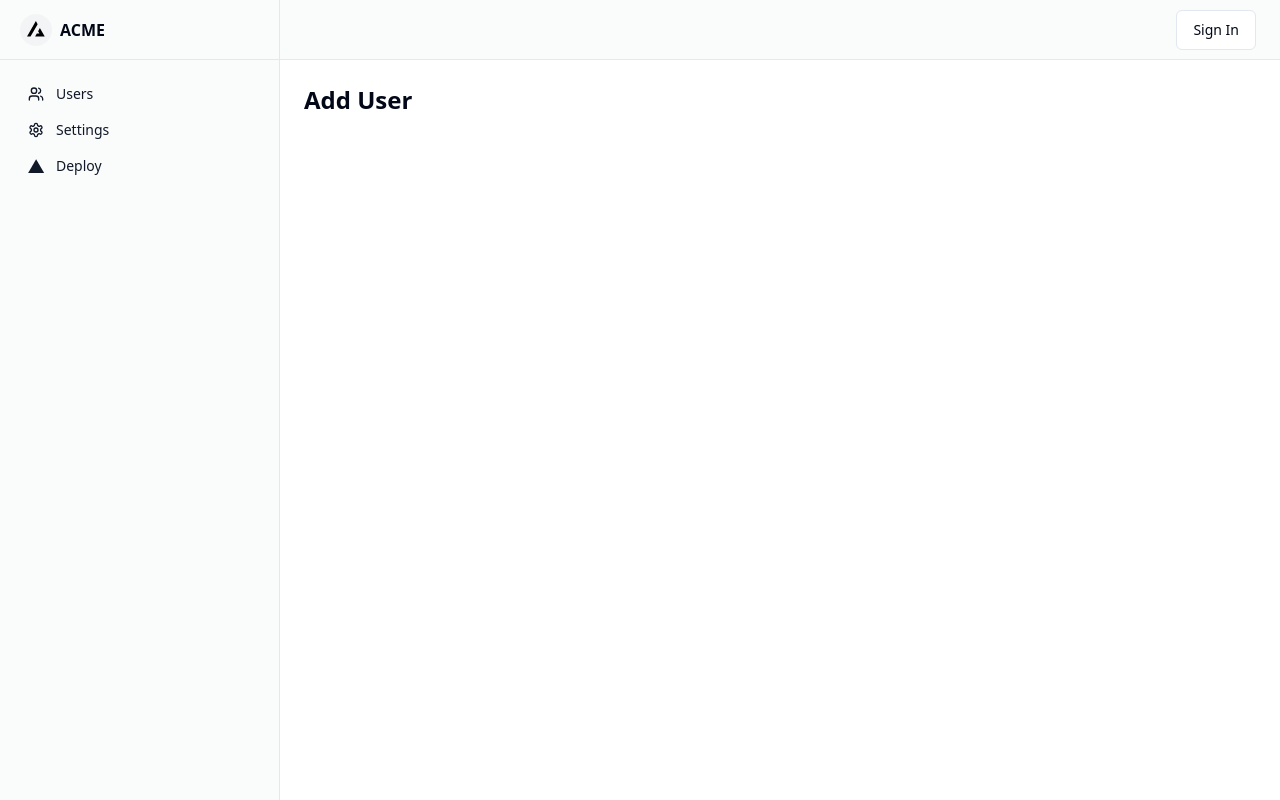
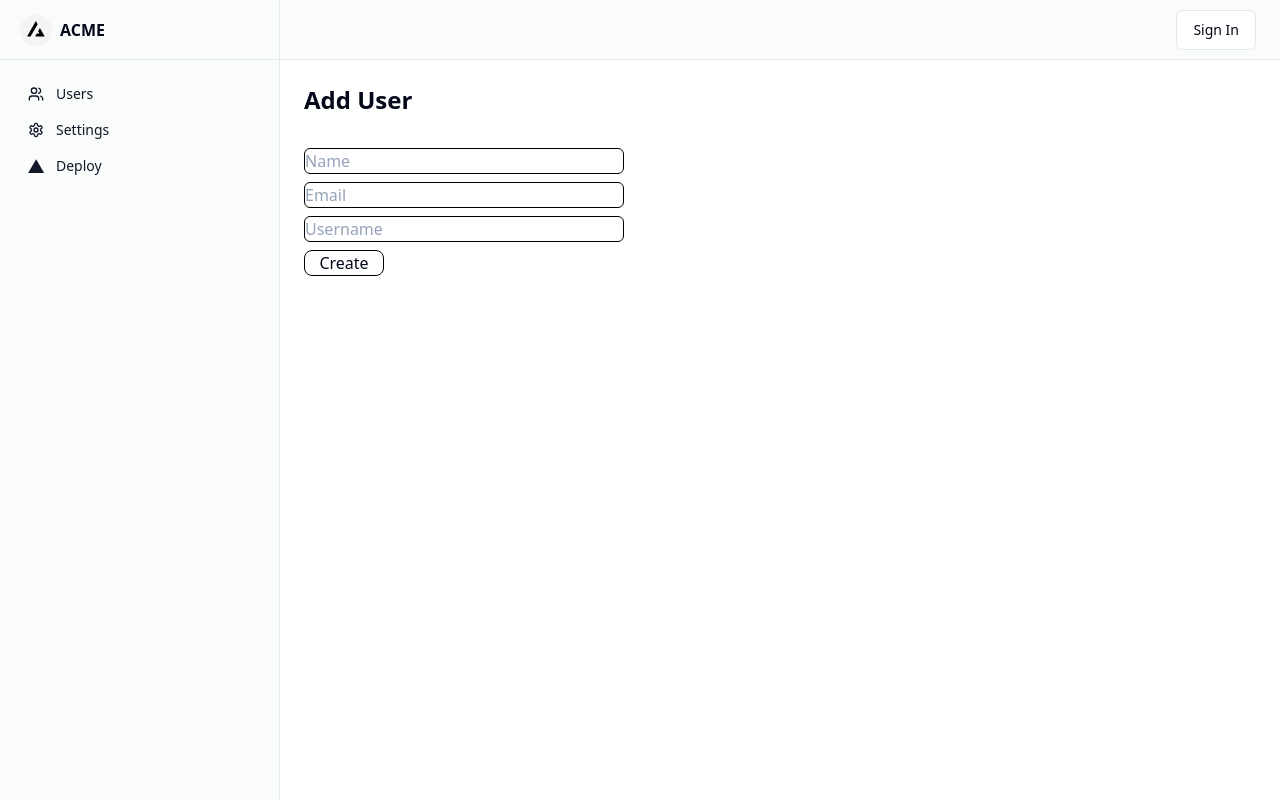
Before and after one commit to MateusCaltabiano/admin-dashboard-demo, a Next.js app: page /addUser in a window 1280 px wide. Built offline with nearby package versions, Linux system fonts and the light colour scheme; no server answers.

Commit message:
adding new user form

```diff
--- a/app/addUser/page.tsx
+++ b/app/addUser/page.tsx
@@ -4,6 +4,38 @@ export default async function AddUserPage() {
       <div className="flex items-center">
         <h1 className="font-semibold text-lg md:text-2xl">Add User</h1>
       </div>
+      <div>
+        <form>
+          <div className="flex flex-col size-80 space-y-2">
+            <input
+              className="border border-black rounded-md text-slate-400"
+              value="Name"
+              type="text"
+              id="name"
+              name="name"
+            ></input>
+            <input
+              className="border border-black rounded-md text-slate-400"
+              value="Email"
+              type="text"
+              id="email"
+              name="email"
+            ></input>
+            <input
+              className="border border-black rounded-md text-slate-400"
+              value="Username"
+              type="text"
+              id="username"
+              name="username"
+            ></input>
+            <input
+              className="border border-black rounded-lg w-20 self-auto"
+              type="submit"
+              value="Create"
+            ></input>
+          </div>
+        </form>
+      </div>
     </main>
   );
 }
```
